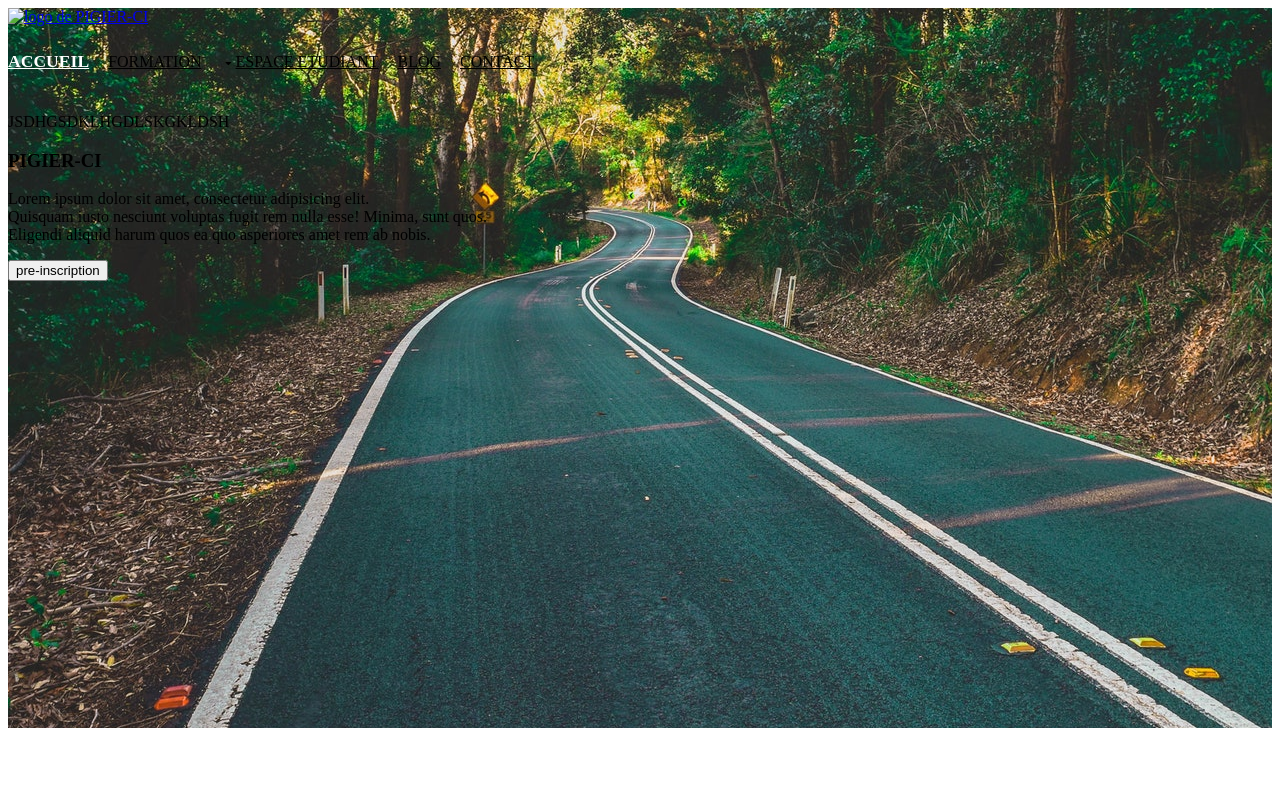
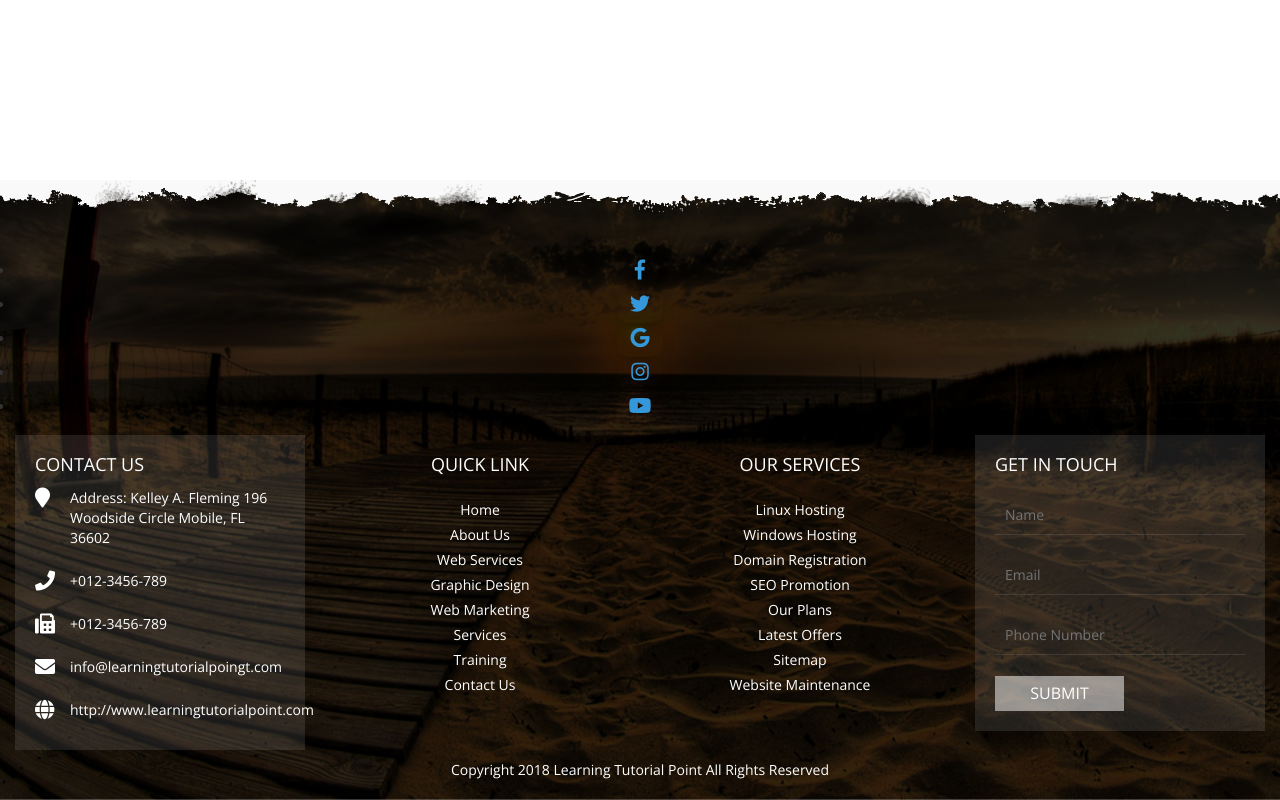
Before and after one commit to lonzokoffi/BTS, a plain HTML site: page index.html in a window 1280 px wide. Drawn offline with nearby package versions, Linux system fonts and the light colour scheme; files that its build step writes are made by us from their sources.

Commit message:
version 1.1

```diff
--- /dev/null
+++ b/assets/css/style.css
@@ -0,0 +1,311 @@
+*{
+  margin:0px;
+  padding: 0px;
+  box-sizing: border-box;
+}
+body{
+  font-family: 'Open Sans', sans-serif;
+}
+.clr{
+  clear: both;
+}
+.footer-wrapper{
+  width: 100%;
+  height: auto;
+  min-height: 250px;
+  margin:auto;
+  background-image: url(img/footer-bg.jpg);
+  background-position: center;
+  background-repeat: no-repeat;
+  background-attachment: fixed;
+  background-size: cover;
+  overflow: hidden;
+  position: absolute;
+  padding-top: 75px;
+  bottom: 0px;
+}
+.footer-social-icons{
+  width: 100%;
+  height: auto;
+  margin:auto;
+  margin-bottom: 40px;
+}
+.footer-social-icons ul{
+  margin:0px;
+  padding: 0px;
+  text-align: center;
+}
+.footer-social-icons ul li{
+  display: inline-block;
+  margin-right: 2px;
+  width: 36px;
+  height: 36px;
+  text-align: center;
+}
+.footer-social-icons ul li a{
+  color: #fff;
+  display: block;
+  font-size: 22px;
+  text-shadow: 0px 0px 5px rgba(0,0,0,0.75);
+}
+.footer-social-icons ul li a i{
+  line-height: 36px;
+}
+.footer-social-icons ul li:nth-child(1){
+    background: #3b5998;
+}
+.footer-social-icons ul li:nth-child(2){
+    background: #1da1f2;
+}
+.footer-social-icons ul li:nth-child(3){
+    background: #25d366;
+}
+.footer-social-icons ul li:nth-child(4){
+    background: #c32aa3;
+}
+.footer-social-icons ul li:nth-child(5){
+    background: #007bb5;
+}
+.footer-social-icons ul li:nth-child(6){
+    background: #ff0000;
+}
+.footer-social-icons ul li:nth-child(7){
+    background: #db4437;
+}
+.footer-social-icons ul li:nth-child(8){
+    background: #00aff0;
+}
+.footer-social-icons ul li:nth-child(9){
+    background: #09b83e;
+}
+.footer-social-icons ul li:nth-child(10){
+    background: #bd081c;
+}
+.footer-mid-part{
+  width: 100%;
+  height: auto;
+  margin: auto;
+}
+.footer-section-one{
+  width: 100%;
+  height: auto;
+  margin: auto;
+  padding: 20px 20px;
+  background: rgba(255,255,255,.1);
+}
+.footer-section-two{
+  width: 100%;
+  height: auto;
+  margin: auto;
+  padding: 20px 20px;
+}
+.footer-section-three{
+  width: 100%;
+  height: auto;
+  margin: auto;
+  padding: 20px 20px;
+  background: rgba(255,255,255,.1);
+}
+.footer-heading{
+   width: 100%;
+  height: auto;
+  margin: auto;
+}
+.footer-heading h2{
+  font-size: 18px;
+  text-align: left;
+  color: #fff;
+  text-transform: uppercase;
+  margin: 0px;
+}
+.footer-contact-box{
+  width: 100%;
+  height: auto;;
+  margin: auto;
+  margin-top: 13px;
+}
+.footer-contact-icon{
+  width: 25px;
+  height: 25px;
+  float: left;
+}
+.footer-contact-icon i{
+  color: #fff;
+  font-size: 20px;
+}
+.footer-contact-text{
+  width: 85%;
+  height: auto;
+  float: left;
+  margin-left: 10px;
+}
+.footer-contact-text p{
+  font-size: 14px;
+  text-align: left;
+  color: #fff;
+  cursor: pointer;
+}
+.footer-contact-text p a{
+  font-size: 14px;
+  text-align: left;
+  color: #fff;
+  text-decoration: none;
+
+}
+.footer-contact-text p:hover{
+  color: #f00;
+}
+.footer-contact-box:hover .footer-contact-icon i{
+   color: #f00;
+}
+.footer-contact-box:hover .footer-contact-text p a{
+  color: #f00;
+}
+.footer-link{
+  width: 100%;
+  height:auto;
+  margin: auto;
+  margin-top: 20px;
+}
+.footer-link ul{
+  margin:0px;
+  padding: 0px;
+}
+.footer-link ul li{
+  list-style-type: none;
+  text-align: center;
+  padding-top: 5px;
+}
+.footer-link ul li a{
+  font-size: 14px;
+  color: #fff;
+  text-decoration: none;
+   text-transform: capitalize;;
+}
+.footer-link ul li a:hover{
+  color: #f00;
+}
+.footer-section-two .footer-heading h2{
+  text-align: center;
+}
+.footer-form{
+  width: 100%;
+  height: auto;
+  margin: auto;
+  margin-top: 20px;
+}
+.footer-form-box{
+   width: 100%;
+  height: auto;
+  margin: auto;
+  margin-top: 20px;
+}
+.footer-form-style{
+  width: 100%;
+  height: 40px;
+  border-left: none;
+  border-top: none;
+  border-right: none;
+  border-bottom:1px solid rgba(255,255,255,.1);
+  background:transparent;
+  font-size: 14px;
+  text-align: left;
+  padding: 0px 10px;
+  color: #fff;
+}
+.footer-form-submit-style{
+  width: 129px;
+  height: 35px;
+  font-size: 16px;
+  text-align: center;
+  color: #fff;
+  text-transform: uppercase;
+  background: rgba(255,255,255,.5);
+  border:none;
+  margin-top: 1px;
+}
+.footer-form-submit-style:active{
+  background: #f00;
+}
+.footer-bottom{
+  width: 100%;
+  height: auto;
+  margin: auto;
+  margin-top: 10px;
+  margin-bottom: 10px;
+}
+.footer-bottom{
+  font-size: 14px;
+  text-align: center;
+  color: #fff;
+}
+.top-img{
+  position: absolute;
+  background: url(top-divder.png);
+  top: -20px;
+  left: 0px;
+  width: 100%;
+  height: 55px;
+}
+h1{
+  font-size: 60px;
+  text-align: center;
+  text-transform: uppercase;
+  padding-top: 30px;
+}
+/*RESPONSIVE CODE*/
+@media only screen and (max-width: 1199px){
+  .footer-wrapper{
+    position: relative;
+    background-attachment: scroll;
+  }
+  h1{
+    font-size: 4vw!important;
+    padding-top: 10px;
+    padding-bottom: 10px;
+  }
+  .footer-section-one{
+    padding: 12px;
+  }
+  .footer-social-icons ul li{
+    margin-bottom: 5px;
+  }
+}
+
+
+.middle{
+  position:relative;
+ text-align: center;
+}
+
+
+.btn{
+  display:inline-block;
+   border-radius: 30%;
+  box-shadow: 0 5px 15px -5px #00000070;
+    color: #3498db;
+  overflow: hidden;
+ }
+
+
+.btn i{
+  line-height: 10px;
+  font-size: 20px;
+  transition: 0.2s linear;
+}
+
+.btn:hover i{
+  transform: scale(1.3);
+  color: #f1f1f1;
+}
+
+.btn::before{
+  content: "";
+  position: absolute;
+  width: 120%;
+  height: 120%;
+  background: #3498db;
+  transform: rotate(45deg);
+  left: -110%;
+  top: 90%;
+}
--- a/index.html
+++ b/index.html
@@ -1,71 +1,182 @@
 <!DOCTYPE html>
-<html lang="en">
+<html>
 <head>
-        <meta charset="UTF-8">
-        <meta name="viewport" content="width=device-width, initial-scale=1.0">
-        <meta http-equiv="X-UA-Compatible" content="ie=edge">
-        <title>PIGIER-CI</title>
-        <link rel="stylesheet" href="assets/css/main.css">
-        <link rel="stylesheet" href="assets/css/font-awesome.min.css">
+	<meta http-equiv="Content-Type" content="text/html; charset=utf-8" />
+	<meta name="viewport" content="width=device-width, initial-scale=1">
+	<title>How to make a footer fully responsive in html and css</title>
+	<link href="style.css" type="text/css" rel="stylesheet" />
+	<link rel="stylesheet" href="https://maxcdn.bootstrapcdn.com/bootstrap/3.3.7/css/bootstrap.min.css">
+	<link rel="stylesheet" href="https://cdnjs.cloudflare.com/ajax/libs/font-awesome/4.7.0/css/font-awesome.min.css">
+	<link href="https://fonts.googleapis.com/css?family=Open+Sans:400,600,700" rel="stylesheet">
+
+
+    <link rel="stylesheet" href="style.css">
+    <link rel="stylesheet" href="https://use.fontawesome.com/releases/v5.4.1/css/all.css">
+
 </head>
-    <body id="mypage">
+<body>
 
-        <!--Landing Part-->
-        <section class="wrapper" id="parallax-1">
-            <div class="overlay">
-                <header class="d-flex-r clear justify-content-space-between">
 
-                    <!-- logo -->
-                    <div class="my-1" id="logo">
-                        <a href="index.html"><img src="img/pigie.svg" height="120" width="290" alt="logo de PIGIER-CI"></a>
+	<footer>
+
+
+<div class="footer-wrapper">
+  <div class="top-img"></div>
+   <div class="container-fluid">
+	  <div class="middle" class="footer-social-icons">
+	  	<ul>
+		   <li><a class="btn" href="#"><i class="fab fa-facebook-f"></i></a></li>
+		    <li><a class="btn" href="#"><i class="fab fa-twitter"></i></a></li>
+		    <li><a class="btn" href="#"><i class="fab fa-google"></i></a></li>
+		    <li><a class="btn" href="#"><i class="fab fa-instagram"></i></a></li>
+		    <li><a class="btn" href="#"><i class="fab fa-youtube"></i></a></li>
+	      </ul>
      </div>
 
-                    <!-- Navigation bar -->
-                    <nav class="fl-right font-xs text-uppercase" id="main-navbar">
-                        <ul class="clear">
-                            <li class="active"><a href="index.html">Accueil</a></li>
-                            <li ><a href="#">formation</a>
-                                <!--le submenu -->
+
+  <div class="footer-mid-part">
+      <div class="row">
+        <div class="col-lg-3 col-md-6 col-sm-12">
+          <div class="footer-section-one">
+            <div class="footer-heading"><h2>Contact Us</h2></div>
+ <div class="footer-contact-box">
+            <div class="footer-contact-icon"><i class="fa fa-map-marker"></i></div>
+            <div class="footer-contact-text">
+              <p>Address: Kelley A. Fleming 196 Woodside Circle Mobile, FL 36602</p>
+            </div>
+            <div class="clr"></div>
+          </div>
+
+           <div class="footer-contact-box">
+            <div class="footer-contact-icon"><i class="fa fa-phone"></i></div>
+            <div class="footer-contact-text">
+              <p><a href="tel:+012-3456-789">+012-3456-789</a></p>
+            </div>
+            <div class="clr"></div>
+          </div>
+
+           <div class="footer-contact-box">
+            <div class="footer-contact-icon"><i class="fa fa-fax"></i></div>
+            <div class="footer-contact-text">
+              <p><a href="fax:+012-3456-789">+012-3456-789</a></p>
+            </div>
+            <div class="clr"></div>
+          </div>
+
+           <div class="footer-contact-box">
+            <div class="footer-contact-icon"><i class="fa fa-envelope"></i></div>
+            <div class="footer-contact-text">
+              <p><a href="mailto:info@learningtutorialpoingt.com">info@learningtutorialpoingt.com</a></p>
+            </div>
+            <div class="clr"></div>
+          </div>
+
+           <div class="footer-contact-box">
+            <div class="footer-contact-icon"><i class="fa fa-globe"></i></div>
+            <div class="footer-contact-text">
+               <p><a href="http://www.learningtutorialpoint.com">http://www.learningtutorialpoint.com</a></p>
+            </div>
+            <div class="clr"></div>
+          </div>
+
+
+          </div>
+
+        </div>
+        <div class="col-lg-3 col-md-6 col-sm-12">
+          <div class="footer-section-two">
+            <div class="footer-heading"><h2>Quick Link</h2></div>
+            <div class="footer-link">
               <ul>
-                                    <li><a href="#">licence</a></li>
-                                    <li><a href="#">master</a></li>
-                                    <li><a href="#">mba</a></li>
+                <li><a href="#">Home</a></li>
+                 <li><a href="#">About Us</a></li>
+                  <li><a href="#">Web Services</a></li>
+                   <li><a href="#">Graphic Design</a></li>
+                    <li><a href="#">Web Marketing</a></li>
+                     <li><a href="#">Services</a></li>
+                      <li><a href="#">Training</a></li>
+                       <li><a href="#">Contact Us</a></li>
+
               </ul>
-                            </li>
-                            <li><a href="#" class="drop">Espace etudiant</a>
+            </div>
+          </div>
+        </div>
+        <div class="col-lg-3 col-md-6 col-sm-12">
+          <div class="footer-section-two">
+            <div class="footer-heading"><h2>Our Services</h2></div>
+             <div class="footer-link">
               <ul>
-                                    <!-- submenu 2-->
-                                    <li><a href="#">office365</a></li>
-                                    <li><a href="#">S'inscrire</a>
-                                        <!--submenu 3-->
-                                        <ul>
-                                            <li><a href="#">pre-inscription</a></li>
-                                            <li><a href="#">fichier à telecharger</a></li>
+                <li><a href="#">Linux Hosting</a></li>
+                 <li><a href="#">Windows Hosting</a></li>
+                  <li><a href="#">Domain Registration</a></li>
+                   <li><a href="#">SEO Promotion</a></li>
+                    <li><a href="#">Our Plans</a></li>
+                     <li><a href="#">Latest Offers</a></li>
+                      <li><a href="#">Sitemap</a></li>
+                       <li><a href="#">Website Maintenance</a></li>
+
               </ul>
-                                    </li>
-                                </ul>
-                            </li>
-                            <li><a href="#">blog</a></li>
-                            <li><a href="#">Contact</a></li>
-                        </ul>
+            </div>
+          </div>
+        </div>
+        <div class="col-lg-3 col-md-6 col-sm-12">
+          <div class="footer-section-three">
+            <div class="footer-heading"><h2>Get in touch</h2></div>
+             <div class="footer-form">
+               <form method="post" action="#">
+                 <div class="footer-form-box">
+                   <input type="text" class="footer-form-style" placeholder="Name">
+                 </div>
+                 <div class="footer-form-box">
+                   <input type="text" class="footer-form-style" placeholder="Email">
+                 </div>
+                 <div class="footer-form-box">
+                   <input type="text" class="footer-form-style" placeholder="Phone Number">
+                 </div>
+                 <div class="footer-form-box">
+                   <input type="submit" class="footer-form-submit-style" value="SUBMIT" ">
+                 </div>
+               </form>
+             </div>
 
-                    </nav>
+          </div>
+        </div>
+      </div>
+    </div>
+ <div class="footer-bottom">
+   <div class="row">
+     <div class="col-lg-12 col-md-12 col-sm-12">
+       <p>Copyright 2018 Learning Tutorial Point All Rights Reserved</p>
+     </div>
+   </div>
+ </div>
 
-                </header>
-                <div id="banner-text" class="d-flex-c text-left">
-                    <article>
-                        <p class="my-1 text-uppercase font-xs">jsdhgsdklhgdlskgkldsh</p>
-                        <h1 class="heading text-left text uppercase text-bold font-x3 my-1">PIGIER-CI</h1>
-                        <p class="my-3 font-xs">Lorem ipsum dolor sit amet, consectetur adipisicing elit.<br>
-                            Quisquam iusto nesciunt voluptas fugit rem nulla esse! Minima, sunt quos.
-                            <br> Eligendi aliquid harum quos ea quo asperiores amet rem ab nobis.
-                        </p>
-                        <footer><button class="btn" href="#">pre-inscription</button></footer>
-                    </article>
+
   </div>
-                <!-- banner tex on landing page ends here -->
 </div>
-        </section>
+
+
+
+
+
+
+
+
+
+
+
+
+
+
+
+
+
+
+
+	</footer>
+
+
+
 
 </body>
 </html>
```
Also changed, not shown: img/footer-bg.jpg (added), top-divder.png (added). Lines whose indentation alone changed are shown as unchanged.
